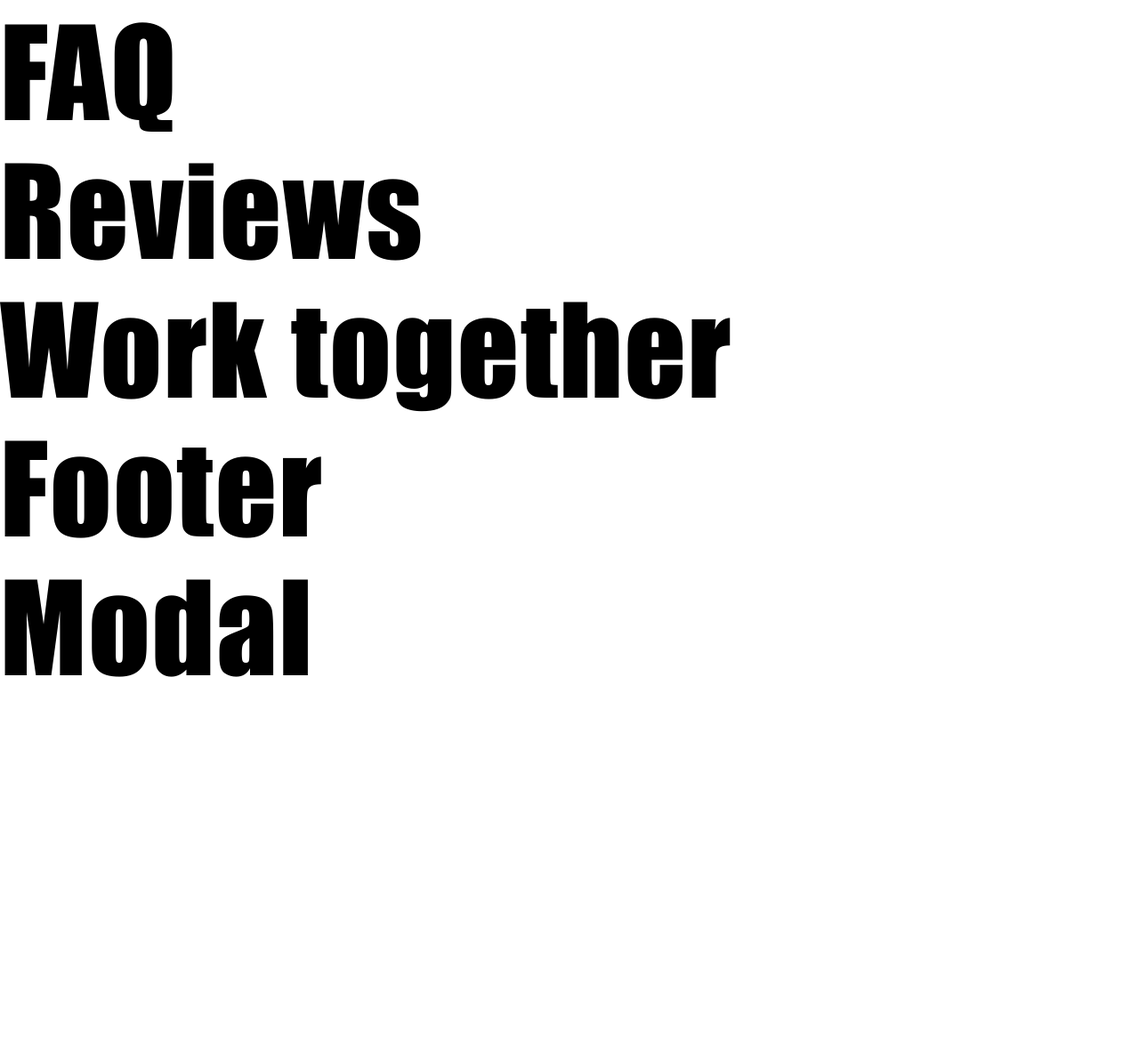
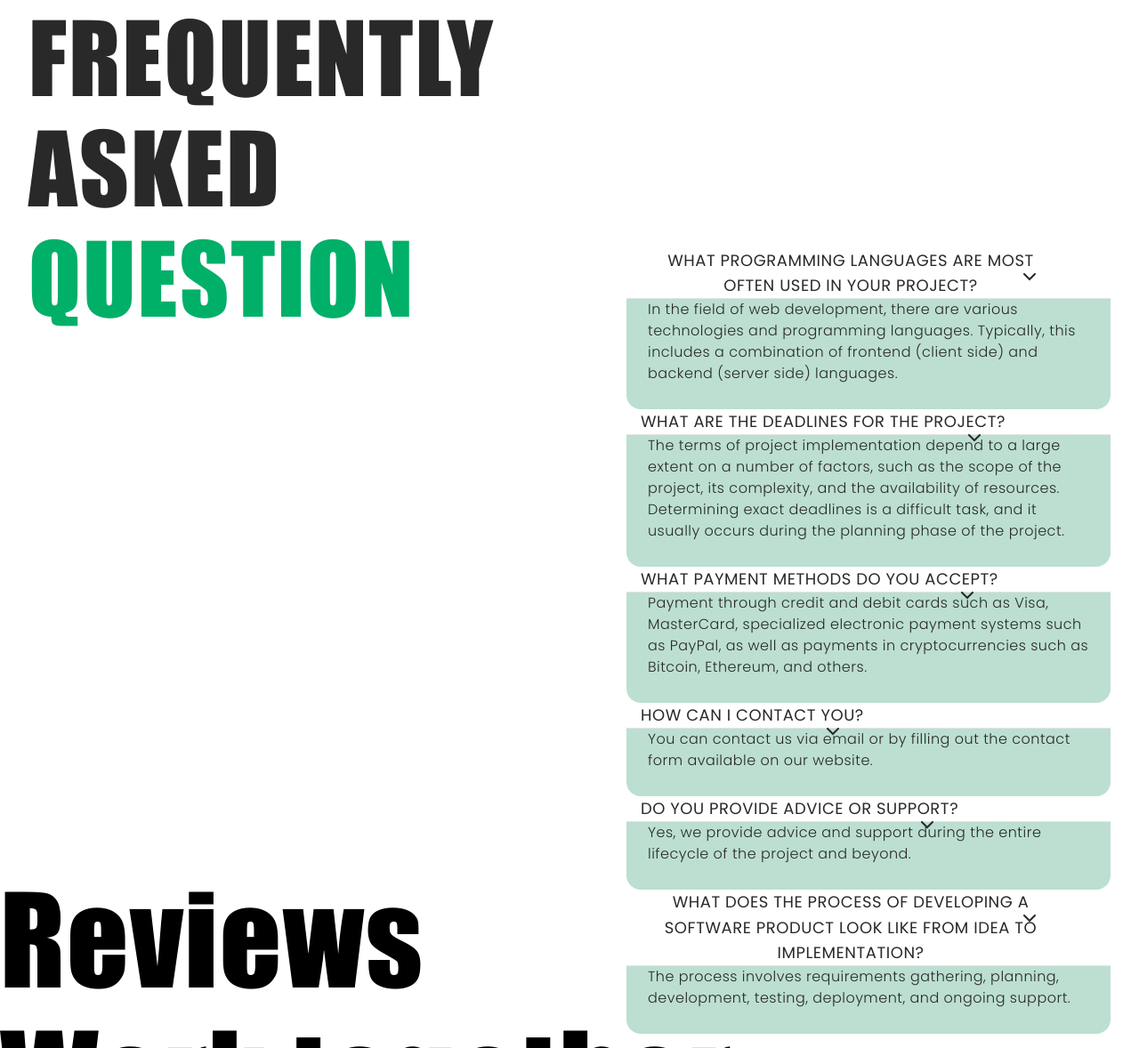
Before and after one commit to svderek/svderek-portfolio, a website: page src/index.html in a window 1280 px wide. Shown: the part 933-2111 px from the top of the page at 89% size. Before the commit the page ends 1721 px from the top, so only its background shows below. Drawn offline with nearby package versions, Linux system fonts and the light colour scheme; files that its build step writes are made by us from their sources; a script that the page names is missing.

Commit message:
without black

```diff
--- a/src/css/faq.css
+++ b/src/css/faq.css
@@ -0,0 +1,222 @@
+.faq {
+    padding-bottom: 80px;
+
+}
+.container {
+    max-width: 360px;
+    padding-right: 20px;
+    padding-left: 20px;
+    display: flex;
+    flex-direction: column;
+}
+
+    .faq-title {
+line-height: 1.15;
+letter-spacing: 0.02em;
+text-transform: uppercase;
+color: #292929;
+    margin-bottom: 40px;
+    max-width: 320px;
+}
+
+.faq-break {
+    color: #00b068;
+}
+
+
+.ac-header {
+    border-bottom: 1px solid #e4e5e6;
+    font-weight: normal;
+
+
+}
+
+.ac-header-button {
+    font-family: "Poppins", sans-serif;
+    font-weight: 400;
+    font-size: 18px;
+    line-height: 1.56;
+    letter-spacing: 0.03em;
+    text-transform: uppercase;
+    color: #292929;
+    max-width: 224px;
+    padding-left: 16px;
+
+}
+
+.ac-panel {
+    background: #bcdfd1;
+    max-width: 320px;
+    border-radius: 0 0 16px 16px;
+}
+
+.faq-ac-text {
+    font-weight: 300;
+    font-size: 16px;
+    line-height: 1.5;
+    letter-spacing: 0.03em;
+    color: #292929;
+    padding-left: 24px;
+    padding-right: 24px;
+    text-align: left;
+    padding-bottom: 28px;
+}
+
+.ac {
+    background-color: transparent;
+}
+.ac.is-active>.ac-header .faq-ac-trigger {
+    background: #bcdfd1;
+    border-radius: 16px 16px 0 0;
+}
+
+.ac.is-active {
+    border-radius: 16px;
+}
+
+.ac.is-active>.ac-header {
+    border-bottom: none;
+    border-radius: 16px 16px 0 0;
+}
+
+.ac.is-active>.ac-header .faq-ac-trigger::after {
+    content: "";
+    display: none;
+}
+
+
+.ac .faq-ac-trigger::after {
+    content: "";
+    display: none;
+}
+
+.ac-trigger {
+    position: relative;
+}
+
+@media (max-width: 360px) {
+    .icon-1 {
+        display: none;
+        position: absolute;
+        top: 32px;
+        right: 28px;
+
+
+    }
+
+    .icon-2 {
+        position: absolute;
+        top: 32px;
+        right: 28px;
+    }
+}
+
+@media (min-width: 361px) {
+    .icon-1 {
+        display: none;
+        position: absolute;
+        top: 28px;
+        right: 28px;
+
+
+    }
+
+    .icon-2 {
+        position: absolute;
+        top: 28px;
+        right: 28px;
+    }
+}
+
+.icon-1 {
+    display: none;
+}
+
+.icon-2 {
+    position: absolute;
+}
+.ac.is-active>.ac-header .ac-trigger .icon-1 {
+    display: block;
+}
+
+.ac.is-active>.ac-header .ac-trigger .icon-2 {
+    display: none;
+}
+
+
+@media (min-width: 361px) {
+    .faq {
+        padding-bottom: 124px;
+
+    }
+    .container {
+        max-width: 768px;
+        padding-right: 32px;
+        padding-left: 32px;
+    }
+
+    .faq-title {
+        text-align: left;
+        margin-bottom: 60px;
+        max-width: 592px;
+        }
+
+    .ac-header-button {
+        max-width: 704px;
+     }
+
+    .ac-panel {
+        max-width: 704px;
+    }
+
+}
+
+@media (min-width: 1280px) {
+
+    .faq-title {
+        font-weight: 400;
+        font-size: 108px;
+        margin-bottom: 0;
+
+    }
+    .faq {
+        position: relative;
+        padding-bottom: 602px;
+
+    }
+
+    .accordion-container {
+        position: absolute;
+        right: 32px;
+        top: 276px;
+    }
+    .container {
+        max-width: 1280px;
+
+    }
+
+    .ac-header{
+        max-width: 592px;
+    }
+
+    .ac-header-button {
+        max-width: 592px;
+        }
+
+
+    .ac-header-button {
+        max-width: 488px;
+    }
+    .faq-ac-text {
+        max-width: 544px;
+    }
+}
+
+
+
+.ac-header {
+    border-bottom: 1px solid #e4e5e6;
+    font-weight: normal;
+
+
+}
--- a/src/js/faq.js
+++ b/src/js/faq.js
@@ -0,0 +1,12 @@
+import Accordion from "accordion-js";
+import 'accordion-js/dist/accordion.min.css';
+
+// Initialize Accordion
+document.addEventListener("DOMContentLoaded", () => {
+    // Створення нового акордеону
+    new Accordion(".accordion-container", {
+      duration: 400,       // Тривалість анімації в мілісекундах
+      showMultiple: false, // Відкрито лише один елемент одночасно
+      openOnInit: [0],     // Перший елемент відкрито за замовчуванням
+    });
+  });
--- a/src/partials/faq.html
+++ b/src/partials/faq.html
@@ -1 +1,82 @@
-<h1>FAQ</h1>
+<section class="faq">
+  <div class="container">
+    <h1 class="faq-title">Frequently asked <span class="faq-break">question</span></h1>
+    <ul class="accordion-container" data-accordion>
+      <li class="ac">
+        <div class="ac-header">
+          <button type="button" class="ac-trigger faq-ac-trigger"><h2 class="ac-header-button">What programming languages are most often used in your project?</h2><svg class="icon-1" width="14" height="9" viewBox="0 0 14 9" fill="none" xmlns="http://www.w3.org/2000/svg">
+            <path d="M13 8L7 2L1 8" stroke="#292929" stroke-width="2" stroke-linecap="round"/>
+            </svg> <svg class="icon-2" width="14" height="9" viewBox="0 0 14 9" fill="none" xmlns="http://www.w3.org/2000/svg">
+              <path d="M13 1L7 7L1 1" stroke="#292929" stroke-width="2" stroke-linecap="round"/>
+              </svg>
+            </button>
+        </div>
+        <div class="ac-panel">
+          <p class="faq-ac-text">In the field of web development, there are various technologies and programming languages. Typically, this includes a combination of frontend (client side) and backend (server side) languages.</p>
+        </div>
+      </li>
+      <li class="ac">
+        <div class="ac-header">
+          <button type="button" class="ac-trigger faq-ac-trigger"><h2 class="ac-header-button">What are the deadlines for the project?</h2><svg class="icon-1" width="14" height="9" viewBox="0 0 14 9" fill="none" xmlns="http://www.w3.org/2000/svg">
+            <path d="M13 8L7 2L1 8" stroke="#292929" stroke-width="2" stroke-linecap="round"/>
+            </svg> <svg class="icon-2" width="14" height="9" viewBox="0 0 14 9" fill="none" xmlns="http://www.w3.org/2000/svg">
+              <path d="M13 1L7 7L1 1" stroke="#292929" stroke-width="2" stroke-linecap="round"/>
+              </svg></button>
+        </div>
+        <div class="ac-panel">
+          <p class="faq-ac-text">The terms of project implementation depend to a large extent on a number of factors, such as the scope of the project, its complexity, and the availability of resources. Determining exact deadlines is a difficult task, and it usually occurs during the planning phase of the project.</p>
+        </div>
+      </li>
+      <li class="ac">
+        <div class="ac-header">
+          <button type="button" class="ac-trigger faq-ac-trigger"><h2 class="ac-header-button">What payment methods do you accept?</h2><svg class="icon-1" width="14" height="9" viewBox="0 0 14 9" fill="none" xmlns="http://www.w3.org/2000/svg">
+            <path d="M13 8L7 2L1 8" stroke="#292929" stroke-width="2" stroke-linecap="round"/>
+            </svg> <svg class="icon-2" width="14" height="9" viewBox="0 0 14 9" fill="none" xmlns="http://www.w3.org/2000/svg">
+              <path d="M13 1L7 7L1 1" stroke="#292929" stroke-width="2" stroke-linecap="round"/>
+              </svg></button>
+        </div>
+        <div class="ac-panel">
+          <p class="faq-ac-text">Payment through credit and debit cards such as Visa, MasterCard, specialized electronic payment systems such as PayPal, as well as payments in cryptocurrencies such as Bitcoin, Ethereum, and others.</p>
+        </div>
+      </li>
+      <li class="ac">
+        <div class="ac-header">
+          <button type="button" class="ac-trigger faq-ac-trigger"><h2 class="ac-header-button">How can I contact you?</h2><svg class="icon-1" width="14" height="9" viewBox="0 0 14 9" fill="none" xmlns="http://www.w3.org/2000/svg">
+            <path d="M13 8L7 2L1 8" stroke="#292929" stroke-width="2" stroke-linecap="round"/>
+            </svg> <svg class="icon-2" width="14" height="9" viewBox="0 0 14 9" fill="none" xmlns="http://www.w3.org/2000/svg">
+              <path d="M13 1L7 7L1 1" stroke="#292929" stroke-width="2" stroke-linecap="round"/>
+              </svg></button>
+        </div>
+        <div class="ac-panel">
+          <p class="faq-ac-text">You can contact us via email or by filling out the contact form available on our website.</p>
+        </div>
+      </li>
+      <li class="ac">
+        <div class="ac-header">
+          <button type="button" class="ac-trigger faq-ac-trigger"><h2 class="ac-header-button">Do you provide advice or support?</h2><svg class="icon-1" width="14" height="9" viewBox="0 0 14 9" fill="none" xmlns="http://www.w3.org/2000/svg">
+            <path d="M13 8L7 2L1 8" stroke="#292929" stroke-width="2" stroke-linecap="round"/>
+            </svg> <svg class="icon-2" width="14" height="9" viewBox="0 0 14 9" fill="none" xmlns="http://www.w3.org/2000/svg">
+              <path d="M13 1L7 7L1 1" stroke="#292929" stroke-width="2" stroke-linecap="round"/>
+              </svg></button>
+        </div>
+        <div class="ac-panel">
+          <p class="faq-ac-text">Yes, we provide advice and support during the entire lifecycle of the project and beyond.</p>
+        </div>
+      </li>
+      <li class="ac">
+        <div class="ac-header">
+          <button type="button" class="ac-trigger faq-ac-trigger"><h2 class="ac-header-button">What does the process of developing a software product look like from idea to implementation?</h2><svg class="icon-1" width="14" height="9" viewBox="0 0 14 9" fill="none" xmlns="http://www.w3.org/2000/svg">
+            <path d="M13 8L7 2L1 8" stroke="#292929" stroke-width="2" stroke-linecap="round"/>
+            </svg> <svg class="icon-2" width="14" height="9" viewBox="0 0 14 9" fill="none" xmlns="http://www.w3.org/2000/svg">
+              <path d="M13 1L7 7L1 1" stroke="#292929" stroke-width="2" stroke-linecap="round"/>
+              </svg></button>
+        </div>
+        <div class="ac-panel">
+          <p class="faq-ac-text">The process involves requirements gathering, planning, development, testing, deployment, and ongoing support.</p>
+        </div>
+      </li>
+    </ul>
+  </div>
+  <script src="https://cdn.jsdelivr.net/npm/accordion-js@3.0.3/dist/accordion.min.js"></script>
+  <script type="module" src="../js/faq.js"></script>
+</section>
```
